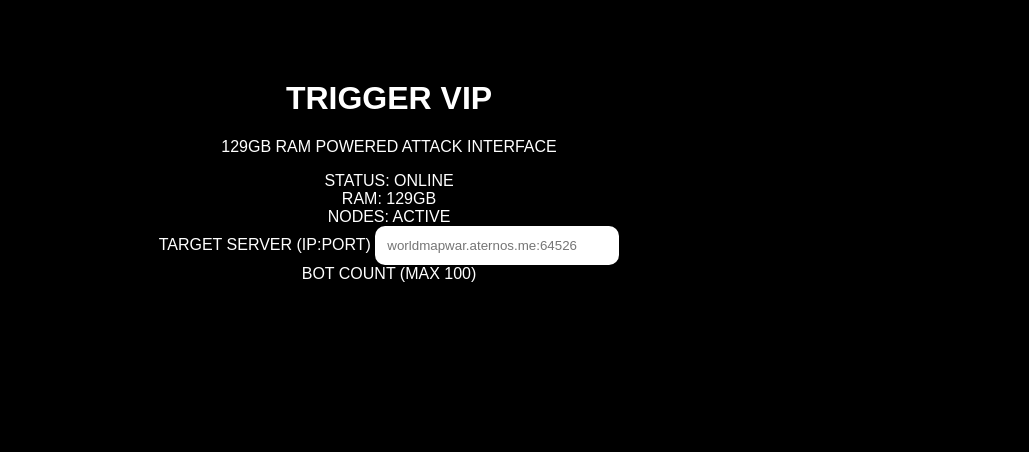
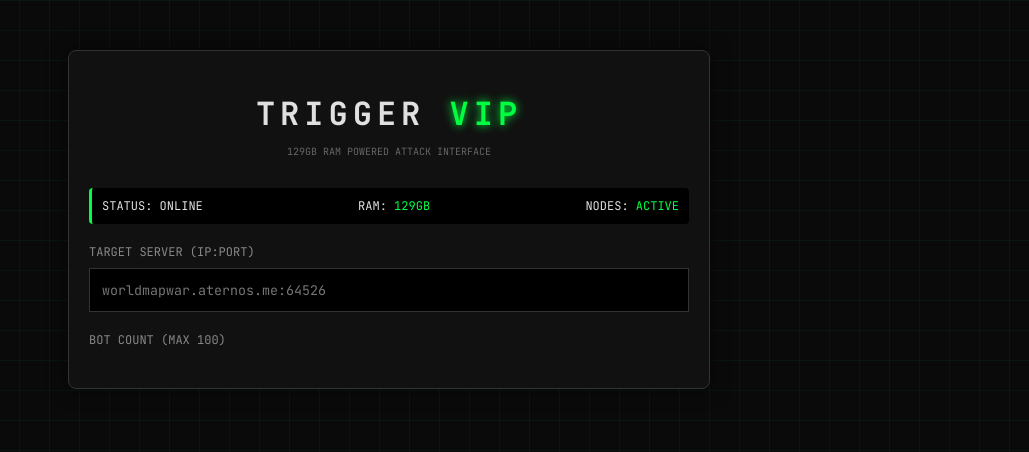
Before and after one commit to banes0986-collab/Botbasma, a website: page index.html in a window 1280 px wide. Shown: the whole page, without its empty margins (251-1280 px from the left). Drawn offline with Linux system fonts and the light colour scheme.

Commit message:
Update style.css

```diff
--- a/style.css
+++ b/style.css
@@ -1,66 +1,120 @@
+:root {
+    --bg-color: #0a0a0a;
+    --neon-green: #00ff41;
+    --neon-red: #ff003c;
+    --panel-bg: #111;
+    --text-color: #e0e0e0;
+}
+
 body {
     margin: 0;
-    font-family: Arial;
-    background: black;
-    color: white;
-    overflow: hidden;
+    padding: 0;
+    background-color: var(--bg-color);
+    color: var(--text-color);
+    font-family: 'JetBrains Mono', monospace;
+    overflow-x: hidden;
 }
 
-.bg {
+.background-overlay {
     position: fixed;
+    top: 0;
+    left: 0;
     width: 100%;
     height: 100%;
-    background: linear-gradient(45deg, #00f0ff, #ff00f7, #00ff88);
-    filter: blur(120px);
-    animation: move 10s infinite alternate;
-}
-
-@keyframes move {
-    0% { transform: translate(-20%, -20%); }
-    100% { transform: translate(20%, 20%); }
+    background: linear-gradient(rgba(0, 255, 65, 0.05) 1px, transparent 1px),
+                linear-gradient(90deg, rgba(0, 255, 65, 0.05) 1px, transparent 1px);
+    background-size: 30px 30px;
+    z-index: -1;
 }
 
 .container {
-    position: relative;
-    text-align: center;
-    margin-top: 80px;
+    max-width: 600px;
+    margin: 50px auto;
+    padding: 20px;
+    background: var(--panel-bg);
+    border: 1px solid #333;
+    box-shadow: 0 0 20px rgba(0,0,0,0.5);
+    border-radius: 8px;
 }
 
-.title {
-    font-size: 40px;
-    text-shadow: 0 0 20px #0ff, 0 0 40px #f0f;
+h1 {
+    text-align: center;
+    letter-spacing: 5px;
+    margin-bottom: 5px;
 }
 
-input {
-    padding: 12px;
-    border-radius: 10px;
-    border: none;
-    outline: none;
-    width: 220px;
+.vip-text { color: var(--neon-green); text-shadow: 0 0 10px var(--neon-green); }
+
+.subtitle { text-align: center; font-size: 10px; color: #666; margin-bottom: 30px; }
+
+.status-bar {
+    display: flex;
+    justify-content: space-between;
+    background: #000;
+    padding: 10px;
+    border-radius: 4px;
+    font-size: 12px;
+    margin-bottom: 20px;
+    border-left: 3px solid var(--neon-green);
 }
 
-.neon-btn {
-    padding: 12px 25px;
-    margin: 10px;
-    border-radius: 10px;
-    border: none;
-    background: transparent;
-    color: white;
-    cursor: pointer;
-    box-shadow: 0 0 10px #0ff, 0 0 20px #f0f;
-    transition: 0.3s;
+.neon-green { color: var(--neon-green); }
+
+.input-group { margin-bottom: 20px; }
+
+label { display: block; font-size: 12px; margin-bottom: 8px; color: #888; }
+
+input {
+    width: 100%;
+    background: #000;
+    border: 1px solid #333;
+    padding: 12px;
+    color: var(--neon-green);
+    box-sizing: border-box;
+    font-family: inherit;
 }
 
-.neon-btn:hover {
-    transform: scale(1.1);
-    box-shadow: 0 0 20px #0ff, 0 0 40px #f0f;
+.btn {
+    width: 100%;
+    padding: 15px;
+    border: none;
+    cursor: pointer;
+    font-weight: bold;
+    font-family: inherit;
+    transition: 0.3s;
+    margin-bottom: 10px;
 }
 
-.card {
-    margin: 20px auto;
-    width: 300px;
-    padding: 20px;
-    border-radius: 15px;
-    backdrop-filter: blur(10px);
-    box-shadow: 0 0 20px rgba(0,255,255,0.5);
+.pulse {
+    background: var(--neon-green);
+    color: #000;
 }
+
+.pulse:hover { box-shadow: 0 0 20px var(--neon-green); }
+
+.btn-red { background: #333; color: #fff; }
+.btn-red:hover { background: var(--neon-red); }
+
+.terminal {
+    margin-top: 30px;
+    background: #000;
+    border-radius: 4px;
+    border: 1px solid #333;
+}
+
+.terminal-header {
+    background: #222;
+    padding: 5px 10px;
+    font-size: 10px;
+    display: flex;
+    justify-content: space-between;
+}
+
+.terminal-body {
+    padding: 15px;
+    height: 150px;
+    overflow-y: auto;
+    font-size: 12px;
+    color: #00ff41;
+    line-height: 1.5;
+}
```
